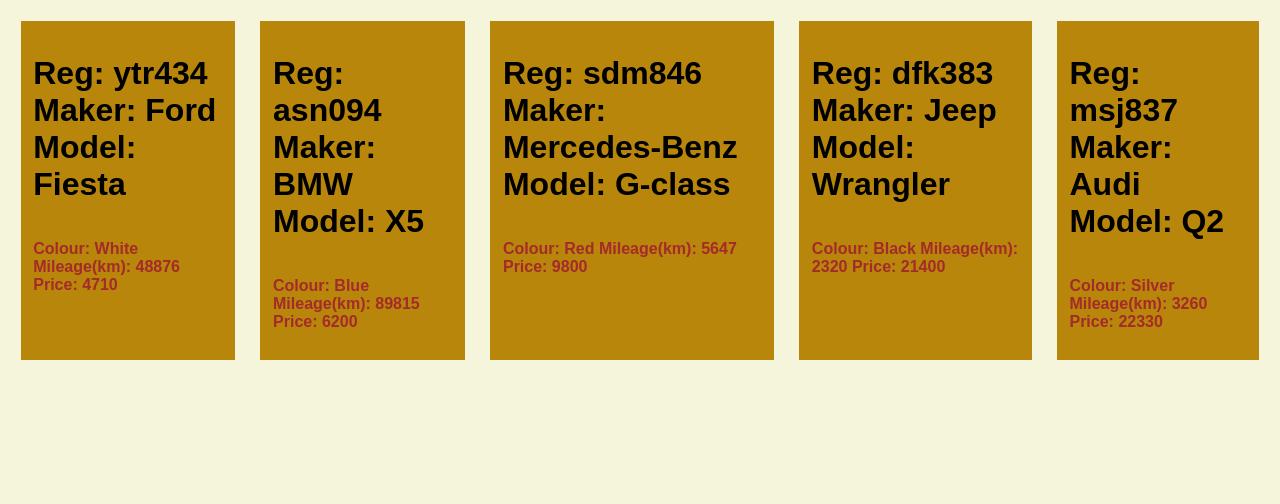
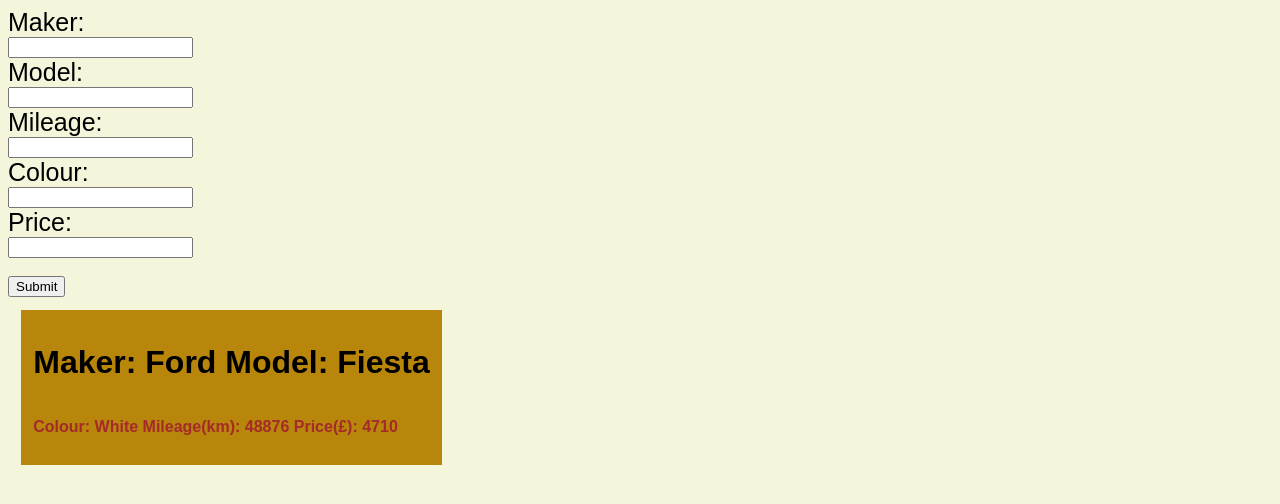
Before and after one commit to ZakariaMouhydine/Car-dealer, a plain HTML site: page index.html in a window 1280 px wide. Drawn offline with Linux system fonts and the light colour scheme.

Commit message:
Cars Cards amendments

```diff
--- a/index.html
+++ b/index.html
@@ -9,6 +9,21 @@
         <link rel="stylesheet" href="style.css"></link>
     </head>
     <body>
-
+        <div id="form">
+            <form>
+                <label for="maker">Maker:</label><br>
+                <input type="text" id="maker" name="maker"><br>
+                <label for="model">Model:</label><br>
+                <input type="text" id="model" name="model"><br>
+                <label for="mileage">Mileage:</label><br>
+                <input type="number" id="mileage" name="mileage"><br>
+                <label for="colour">Colour:</label><br>
+                <input type="text" id="colour" name="maker"><br>
+                <label for="price">Price:</label><br>
+                <input type="number" id="price" name="price"><br>
+            </form>
+            <br>
+            <button id="submit">Submit</button>
+        </div>
     </body>
 </html>
--- a/script.js
+++ b/script.js
@@ -12,11 +12,53 @@ cardHolder.classList.add("Holder")
 document.body.appendChild(cardHolder)
 
 let cars=[]
-    cars.push({reg: "ytr434", maker:"Ford",model:"Fiesta", colour: "White", mileage:48876, price:4710})
-    cars.push({reg: "asn094", maker:"BMW",model:"X5", colour: "Blue", mileage:89815, price:6200})
-    cars.push({reg: "sdm846", maker:"Mercedes-Benz",model:"G-class", colour: "Red", mileage:5647, price:9800})
-    cars.push({reg: "dfk383", maker:"Jeep",model:"Wrangler", colour: "Black", mileage:2320, price:21400})
-    cars.push({reg: "msj837", maker:"Audi",model:"Q2", colour: "Silver", mileage:3260, price:22330})
+    cars.push({maker:"Ford",model:"Fiesta", colour: "White", mileage:48876, price:4710})
+    cars.push({maker:"BMW",model:"X5", colour: "Blue", mileage:89815, price:6200})
+    cars.push({maker:"Mercedes-Benz",model:"G-class", colour: "Red", mileage:5647, price:9800})
+    cars.push({maker:"Jeep",model:"Wrangler", colour: "Black", mileage:2320, price:21400})
+    cars.push({maker:"Audi",model:"Q2", colour: "Silver", mileage:3260, price:22330})
+
+cars=JSON.parse(localStorage.getItem("cars"))
+
+if (cars==null) {
+    cars=[{maker:"Ford",model:"Fiesta", colour: "White", mileage:48876, price:4710}]
+
+}
+
+
+render()
+
+function saveCars(){
+
+    //Store
+    //localStorage.setItem("key"d;'d'lgf;gfd;'fd';'fhfl';'fjfefs');
+    let carsString=JSON.stringify(cars)  //Converts our 'complex' array of car objects into a single string
+    localStorage.setItem("cars", carsString) //permanently saves so the user can close their browser or even switch off
+
+}
+
+
+let submitButton = document.getElementById("submit")
+submitButton.addEventListener("click", addCar)
+
+function addCar(){
+    let maker=document.getElementById("maker").value
+    let model=document.getElementById("model").value
+    let mileage=document.getElementById("mileage").value
+    let colour=document.getElementById("colour").value
+    let price=document.getElementById("price").value
+
+    let newCar= {maker:maker,model:model,mileage:mileage,colour:colour,price:price}
+    cars.push(newCar)
+
+    saveCars()
+    render()
+
+    }
+
+function render() {
+
+    cardHolder.innerHTML=""
 
     for (let i=0; i< cars.length; i++) {
         let card = document.createElement("div")
@@ -26,10 +68,12 @@ for (let i=0; i< cars.length; i++) {
         let heading = document.createElement("h1")
         heading.classList.add("header")
         card.appendChild(heading)
-    heading.innerHTML=`Reg: ${cars[i].reg} Maker: ${cars[i].maker} Model: ${cars[i].model}`
+        heading.innerHTML=`Maker: ${cars[i].maker} Model: ${cars[i].model}`
 
         let paragraph = document.createElement("p")
         card.appendChild(paragraph)
-    paragraph.innerHTML = `Colour: ${cars[i].colour} Mileage(km): ${cars[i].mileage} Price: ${cars[i].price}`
+        paragraph.innerHTML = `Colour: ${cars[i].colour} Mileage(km): ${cars[i].mileage} Price(£): ${cars[i].price}`
 
     }
+
+}
--- a/style.css
+++ b/style.css
@@ -2,6 +2,10 @@ body{
     background-color: beige;
     color: black;
     font-family: sans-serif;
+}
+
+label {
+    font-size: 25px;
 }
 
 .Holder {
```
Lines whose indentation alone changed are shown as unchanged.
